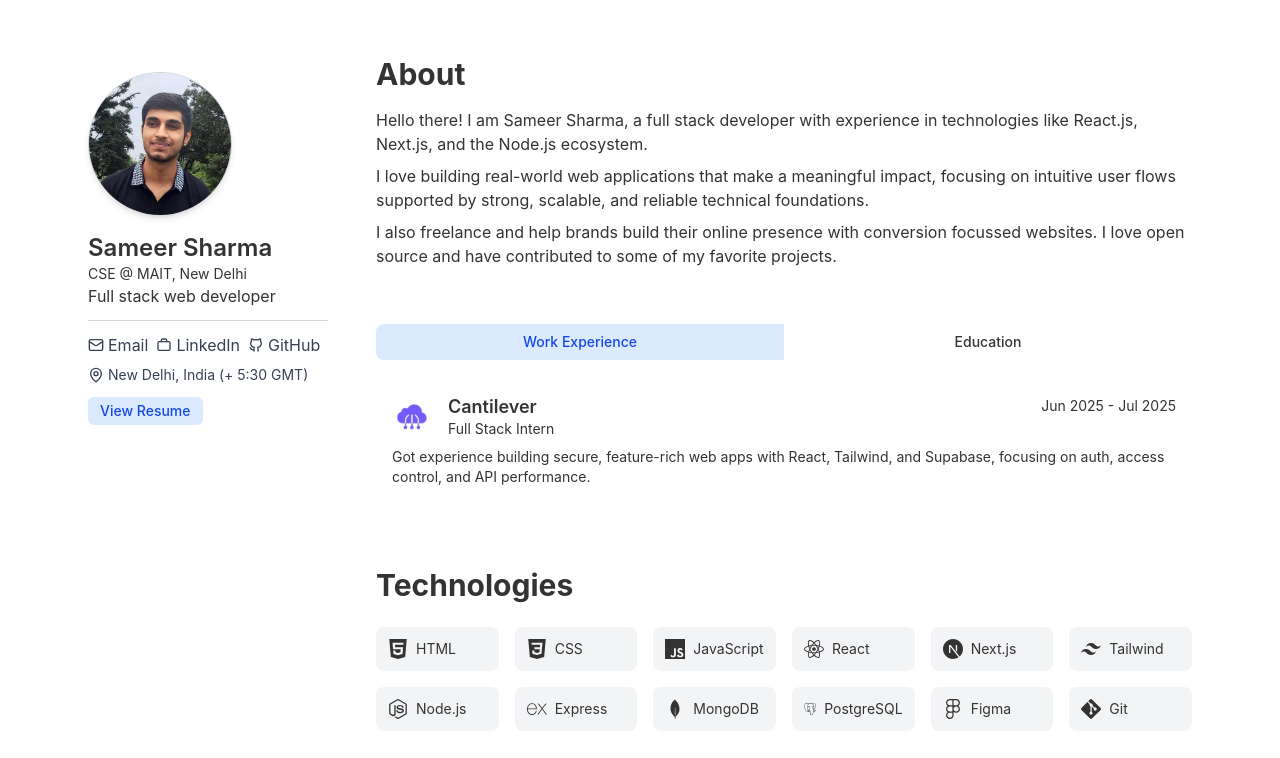
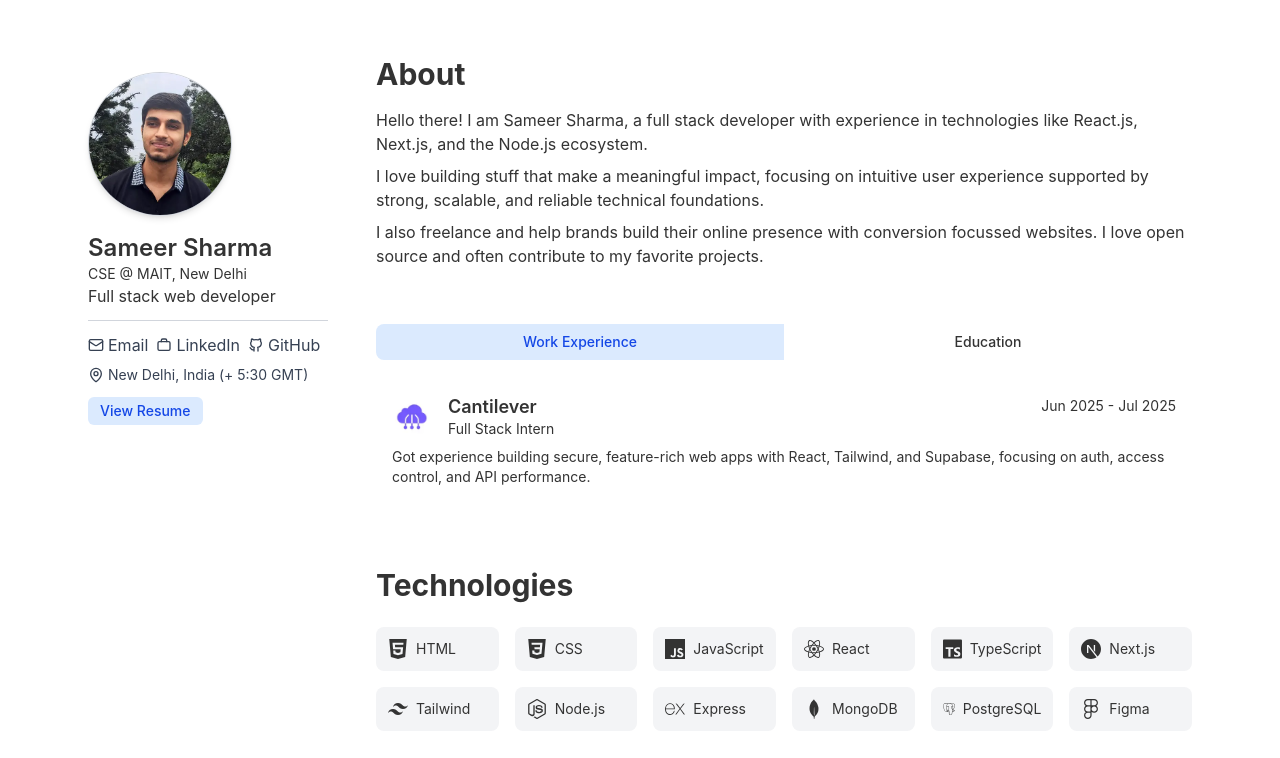
Before and after one commit to sameersharmadev/sameersharmadev, a Next.js app: page / in a window 1280 px wide. Shown: the top 758 px of the page. Built offline with nearby package versions, Linux system fonts and the light colour scheme.

Commit message:
add typescript to tech stack

```diff
--- a/components/Hero.jsx
+++ b/components/Hero.jsx
@@ -12,11 +12,11 @@
                     </p>
 
                     <p className="mb-2">
-                        I love building real-world web applications that make a meaningful impact, focusing on intuitive user flows supported by strong, scalable, and reliable technical foundations.
+                        I love building stuff that make a meaningful impact, focusing on intuitive user experience supported by strong, scalable, and reliable technical foundations.
                     </p>
 
                     <p className="mb-2">
-                        I also freelance and help brands build their online presence with conversion focussed websites. I love open source and have contributed to some of my favorite projects.
+                        I also freelance and help brands build their online presence with conversion focussed websites. I love open source and often contribute to my favorite projects.
                     </p>
                 </div>
 
--- a/components/TechStack.jsx
+++ b/components/TechStack.jsx
@@ -3,6 +3,7 @@
     SiCss3,
     SiJavascript,
     SiReact,
+    SiTypescript,
     SiNextdotjs,
     SiTailwindcss,
     SiNodedotjs,
@@ -10,7 +11,6 @@
     SiMongodb,
     SiPostgresql,
     SiFigma,
-    SiGit,
 } from "react-icons/si";
 
 const techStack = [
@@ -18,6 +18,7 @@
     { name: "CSS", icon: SiCss3 },
     { name: "JavaScript", icon: SiJavascript },
     { name: "React", icon: SiReact },
+    { name: "TypeScript", icon: SiTypescript },
     { name: "Next.js", icon: SiNextdotjs },
     { name: "Tailwind", icon: SiTailwindcss },
     { name: "Node.js", icon: SiNodedotjs },
@@ -25,7 +26,6 @@
     { name: "MongoDB", icon: SiMongodb },
     { name: "PostgreSQL", icon: SiPostgresql },
     { name: "Figma", icon: SiFigma },
-    { name: "Git", icon: SiGit },
 ];
 
 export default function TechStack() {
```
